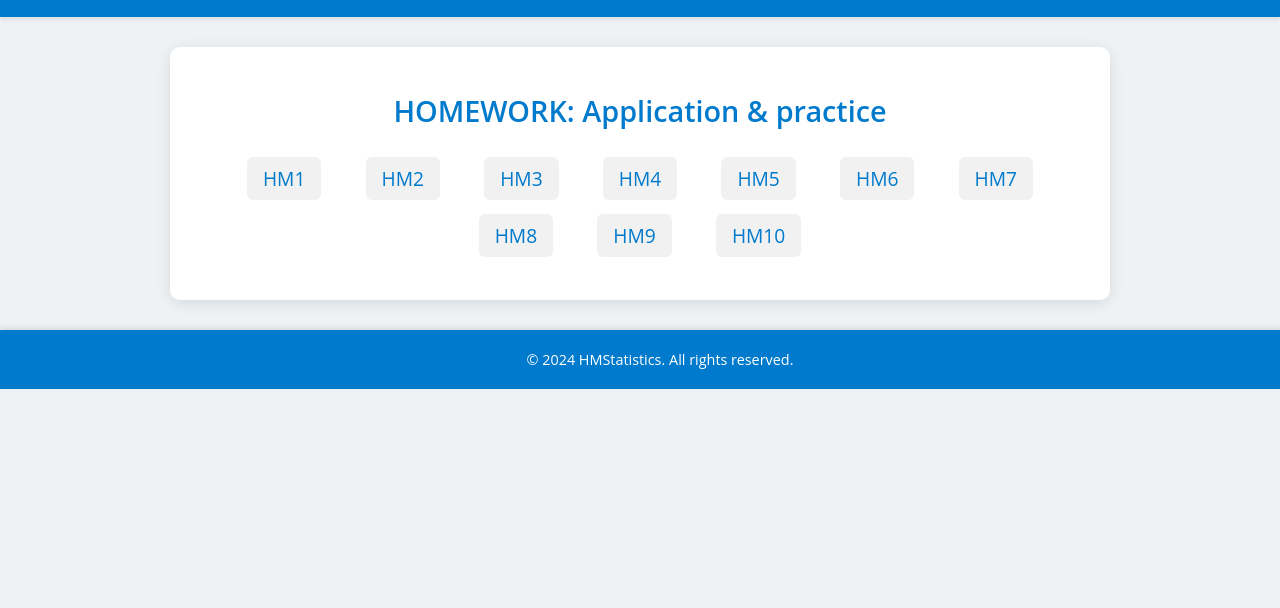
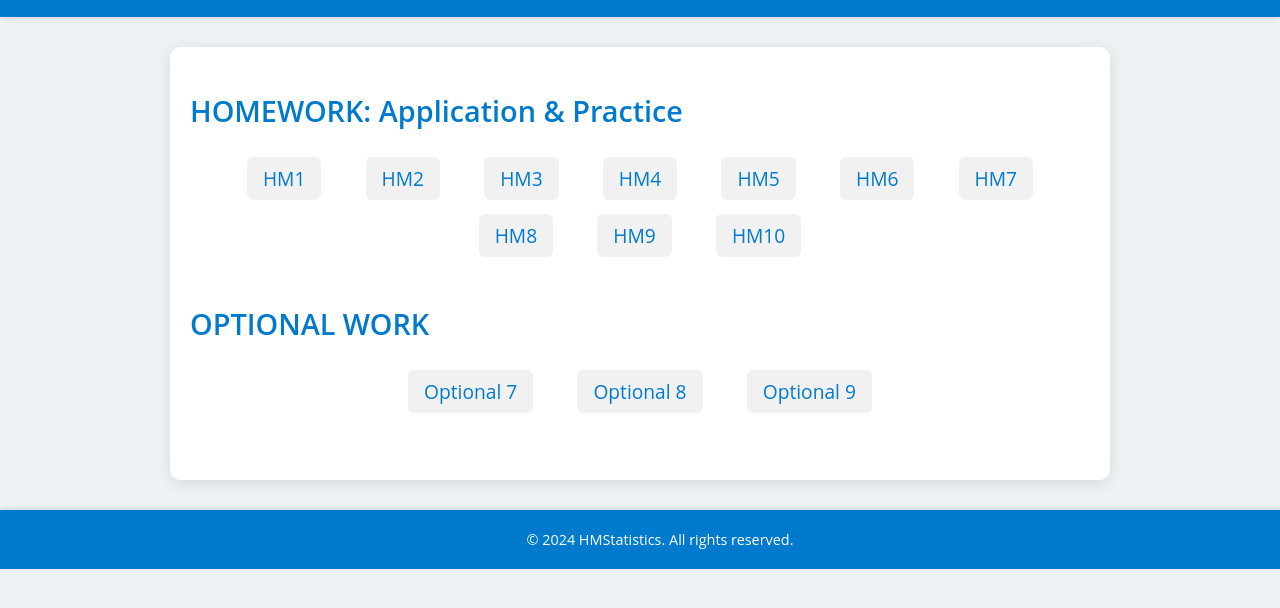
Before and after one commit to NNab01/NNab01.github.io, a plain HTML site: page index.html in a window 1280 px wide. Shown: the part 78-686 px from the top of the page. Drawn offline with Linux system fonts and the light colour scheme.

Commit message:
Add files via upload

```diff
--- a/index.html
+++ b/index.html
@@ -48,7 +48,9 @@
             background-color: white;
             border-radius: 10px;
             box-shadow: 0 3px 15px rgba(0, 0, 0, 0.1);
-            text-align: center; /* Center content */
+        }
+        .section {
+            margin-bottom: 40px;
         }
         h2 {
             color: #007acc;
@@ -59,11 +61,11 @@
         ul {
             list-style: none;
             padding: 0;
-            text-align: center; /* Center the list */
+            text-align: center;
         }
         ul li {
             display: inline-block;
-            margin: 15px 20px; /* Add some horizontal margin for better spacing */
+            margin: 15px 20px;
         }
         ul li a {
             text-decoration: none;
@@ -100,7 +102,9 @@
         <h1>Statistics 24/25 Nabil Nobili</h1>
     </header>
     <div class="content">
-        <h2>HOMEWORK: Application & practice</h2> <!-- Corrected to Publications -->
+        <!-- Main Homework Section -->
+        <div class="section">
+            <h2>HOMEWORK: Application & Practice</h2>
             <ul>
                 <li><a href="notion.html">HM1</a></li>
                 <li><a href="hm2.html">HM2</a></li>
@@ -114,6 +118,17 @@
                 <li><a href="hm10.html">HM10</a></li>
             </ul>
         </div>
+
+        <!-- Optional Work Section -->
+        <div class="section">
+            <h2>OPTIONAL WORK</h2>
+            <ul>
+                <li><a href="opt7.html">Optional 7</a></li>
+                <li><a href="opt8.html">Optional 8</a></li>
+                <li><a href="opt9.html">Optional 9</a></li>
+            </ul>
+        </div>
+    </div>
     <footer>
         <p>&copy; 2024 HMStatistics. All rights reserved.</p>
     </footer>
```
Lines whose indentation alone changed are shown as unchanged.
